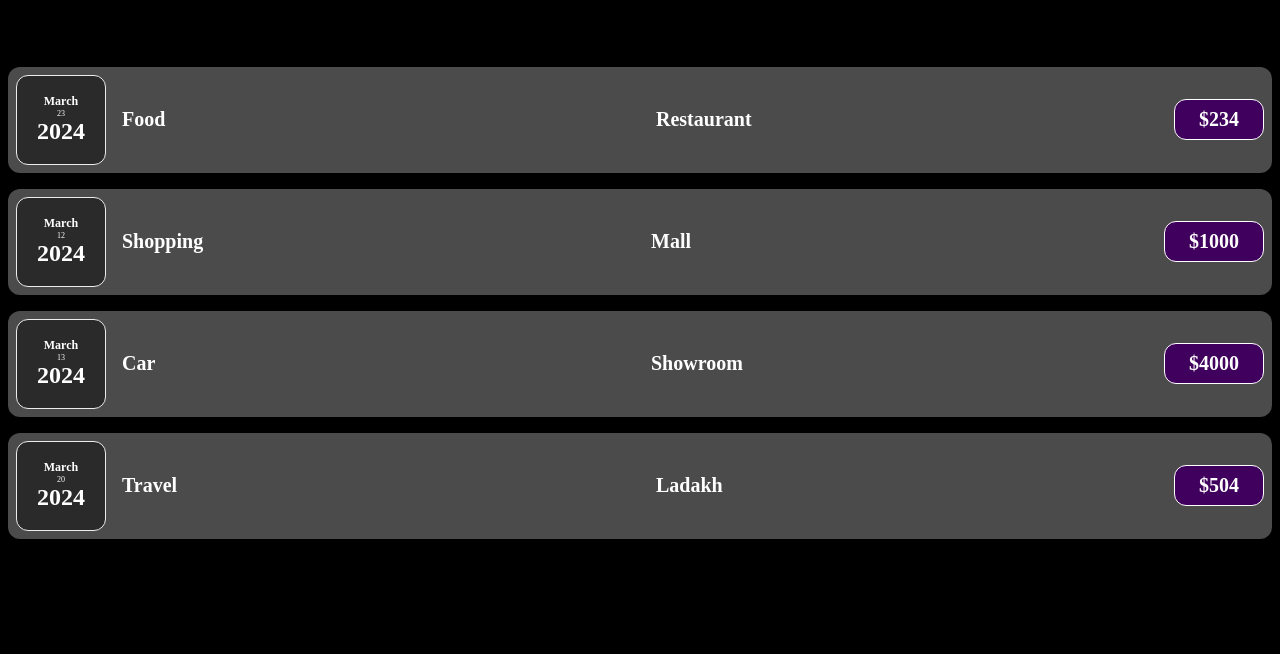
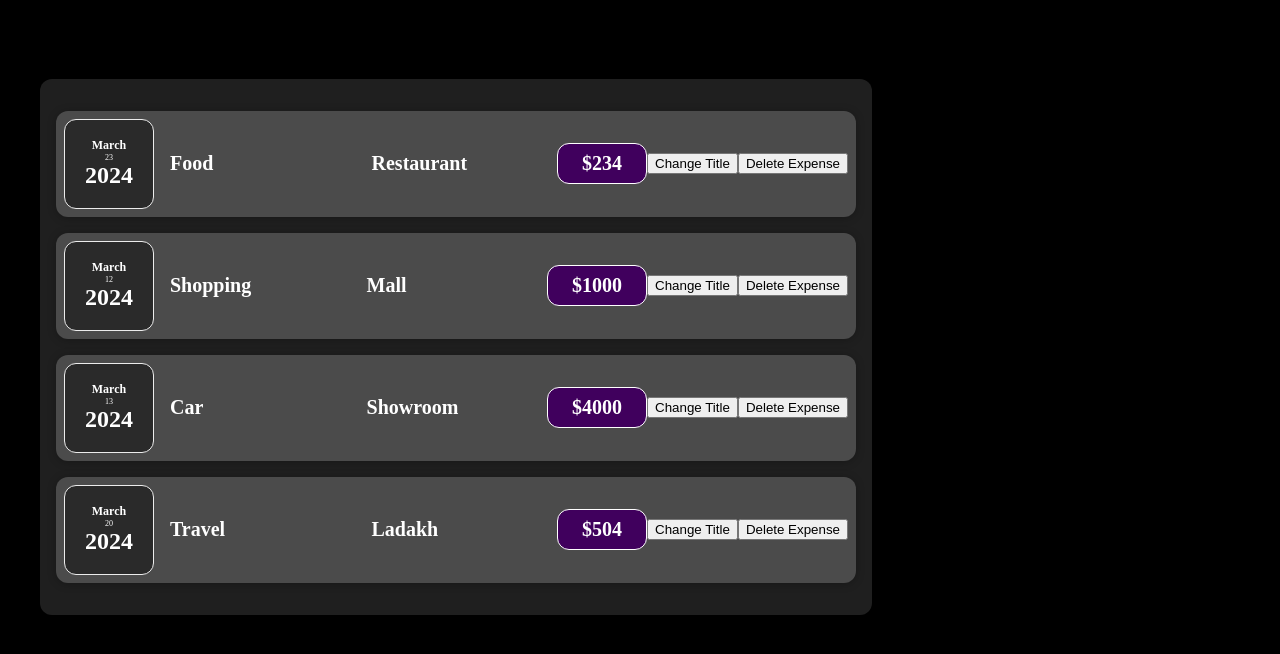
Before and after one commit to tushar801/React-Expense-Tracker-App-Sharpener, a React (Vite) app in the folder vite-project/: page / in a window 1280 px wide. Shown: the top 654 px of the page. Built offline with nearby package versions, Linux system fonts and the light colour scheme.

Commit message:
Adding a new button called Delete Expense by which you can delete the expense via DOM manipulation and also a Change Title button and learn about Event Listeners.

```diff
--- a/vite-project/src/App.jsx
+++ b/vite-project/src/App.jsx
@@ -1,7 +1,7 @@
 import './App.css'
-import  ExpenseItem  from './Components/ExpenseItem'
+import Expenses from './Components/Expenses/Expenses';
 
-function App() {
+const App = () => {
 
   const expenses = [
     {id: 'e1',
@@ -38,21 +38,14 @@
   ];
 
   return (
-    <>
+    <div>
       <h2>Let's get started!</h2>
-      {expenses.map((expense, index) => (
-        <ExpenseItem
-          key={index}
-          title={expense.title}
-          amount={expense.amount}
-          date={expense.date}
-          LocationOfExpenditure={expense.LocationOfExpenditure}
+      <Expenses items = {expenses} />
+      </div>
 
-        />
-      ))}
 
-    </>
-  )
+
+  );
 }
 
 export default App
--- a/vite-project/src/Components/ExpenseDate.jsx
+++ b/vite-project/src/Components/Expenses/ExpenseDate.jsx
@@ -1,6 +1,6 @@
 import './ExpenseDate.css';
 
-function ExpenseDate(props){
+const ExpenseDate = (props) => {
 
     const month = props.date.toLocaleString( 'en-us', {month: 'long'});
     const day = props.date.toLocaleString( 'en-us', {day : '2-digit'});
--- a/vite-project/src/Components/ExpenseItem.css
+++ b/vite-project/src/Components/Expenses/ExpenseItem.css
@@ -2,10 +2,10 @@
     display: flex;
     justify-content: space-between;
     align-items: center;
-    box-shadow: 0 2px 8px rgba(0, 0, 0, 0.25);
+
     padding: 0.5rem;
     margin: 1rem 0;
-    border-radius: 12px;
+
     background-color: #4b4b4b;
 }
 
--- /dev/null
+++ b/vite-project/src/Components/Expenses/ExpenseItem.jsx
@@ -0,0 +1,34 @@
+import React from 'react'
+import './ExpenseItem.css'
+import ExpenseDate from './ExpenseDate';
+import Card from '../UI/Card';
+
+const ExpenseItem = (props) => {
+
+  const clickHandler = () =>{
+    console.log('Clicked!!!!!');
+  }
+
+const deleteExpenseHandler = () => {
+
+  const expenseItem = document.querySelector('.expense-item');
+  expenseItem.remove();
+
+}
+
+ return (
+
+    <Card className='expense-item'>
+      <ExpenseDate date={props.date}/>
+      <div className='expense-item__description'>
+        <h2>{props.title}</h2>
+        <h2>{props.LocationOfExpenditure} </h2>
+        <div className='expense-item__price'>${props.amount}</div>
+        </div>
+        <button onClick={clickHandler}>Change Title</button>
+        <button onClick={deleteExpenseHandler}>Delete Expense</button>
+    </Card>
+  )
+}
+
+export default ExpenseItem;
--- /dev/null
+++ b/vite-project/src/Components/Expenses/Expenses.css
@@ -0,0 +1,9 @@
+.expenses{
+    padding: 1rem;
+    background-color: rgb(31, 31, 31);
+    margin: 2rem;
+    width: 50rem;
+    max-width: 95%;
+    border-radius: 12px;
+    box-shadow: 0 1px 8px rgba(0, 0, 0, 0.25);
+}
--- /dev/null
+++ b/vite-project/src/Components/Expenses/Expenses.jsx
@@ -0,0 +1,42 @@
+import ExpenseItem from "./ExpenseItem";
+import './Expenses.css'
+import Card from "../UI/Card";
+
+const Expenses = (props) => {
+    return(
+<Card className="expenses">
+        <ExpenseItem
+          title={props.items[0].title}
+          amount={props.items[0].amount}
+          date={props.items[0].date}
+          LocationOfExpenditure={props.items[0].LocationOfExpenditure}
+
+        />
+        <ExpenseItem
+          title={props.items[1].title}
+          amount={props.items[1].amount}
+          date={props.items[1].date}
+          LocationOfExpenditure={props.items[1].LocationOfExpenditure}
+
+        />
+        <ExpenseItem
+          title={props.items[2].title}
+          amount={props.items[2].amount}
+          date={props.items[2].date}
+          LocationOfExpenditure={props.items[2].LocationOfExpenditure}
+
+        />
+        <ExpenseItem
+          title={props.items[3].title}
+          amount={props.items[3].amount}
+          date={props.items[3].date}
+          LocationOfExpenditure={props.items[3].LocationOfExpenditure}
+
+        />
+
+
+</Card>
+    )
+}
+
+export default Expenses;
--- /dev/null
+++ b/vite-project/src/Components/UI/Card.css
@@ -0,0 +1,4 @@
+.card{
+    border-radius: 12px;
+    box-shadow: 0 1px 8px rgba(0, 0, 0, 0.25);
+}
--- /dev/null
+++ b/vite-project/src/Components/UI/Card.jsx
@@ -0,0 +1,9 @@
+import './Card.css'
+
+const Card = (props) => {
+
+    const classes = 'card ' + props.className;
+    return <div className={classes}> {props.children} </div>;
+}
+
+export default Card;
```
Also changed, not shown: vite-project/src/Components/Expenses/ExpenseDate.css (renamed from vite-project/src/Components/ExpenseDate.css).
